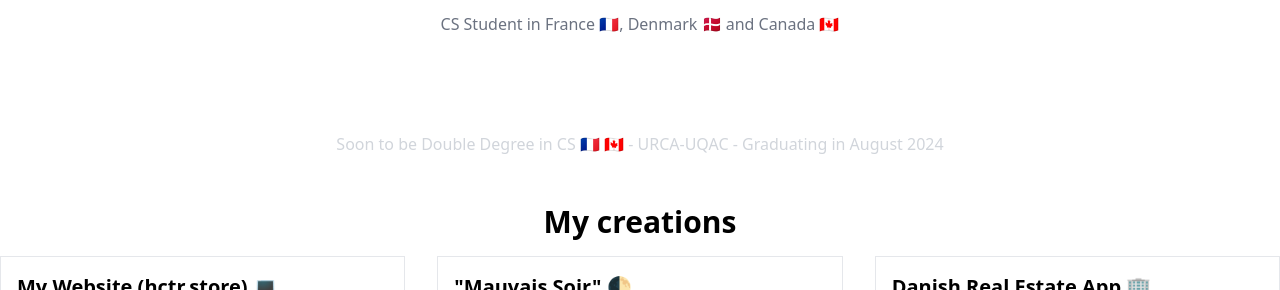
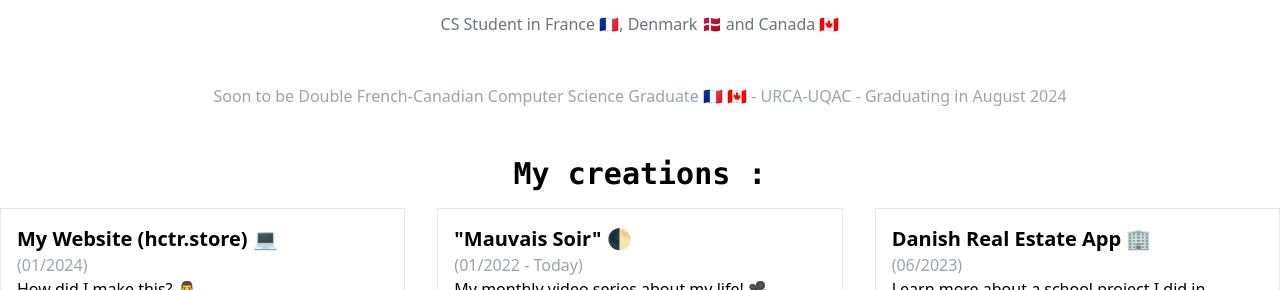
Before and after one commit to hxeu/hector, a Next.js app: page / in a window 1280 px wide. Shown: the part 508-798 px from the top of the page. Built offline with nearby package versions, Linux system fonts and the light colour scheme.

Commit message:
modification du index.tsx un peu

```diff
--- a/pages/index.tsx
+++ b/pages/index.tsx
@@ -47,16 +47,14 @@ export default function Page() {
           <h1 className="text-black text-5xl font-mono font-bold mb-2">Hector Ménétrier</h1>
           <p className="text-gray-500">CS Student in France 🇫🇷, Denmark 🇩🇰 and Canada 🇨🇦</p>
         </div>
-        <br />
-        <br />
 
-        <footer className="text-center p-4 text-gray-300">
-          Soon to be Double Degree in CS 🇫🇷 🇨🇦 - URCA-UQAC - Graduating in August 2024
-        </footer>
+        <div className="text-center p-4 text-gray-400">
+          Soon to be Double French-Canadian Computer Science Graduate 🇫🇷 🇨🇦 - URCA-UQAC - Graduating in August 2024
+        </div>
 
         {/* Section des projets */}
         <div className="mt-8">
-          <h2 className="text-3xl font-semibold mb-4 text-center">My creations</h2>
+          <h2 className="text-3xl font-semibold mb-4 text-center font-mono">My creations :</h2>
           <ProjectsList projects={projects} />
           <br/>
         </div>
```
